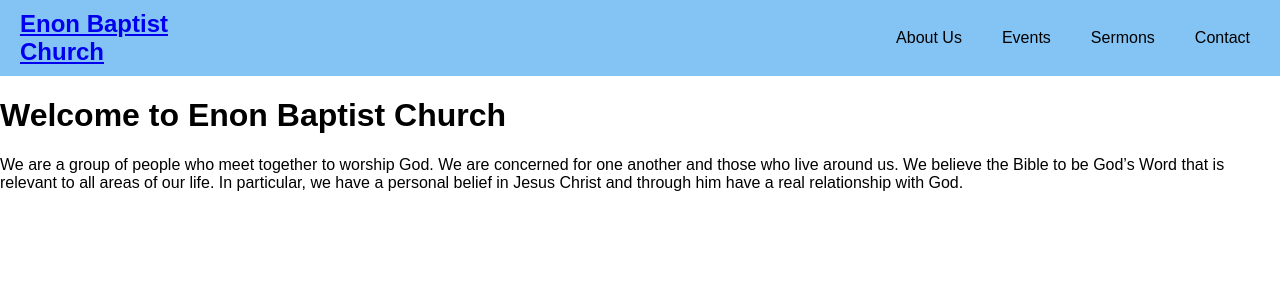
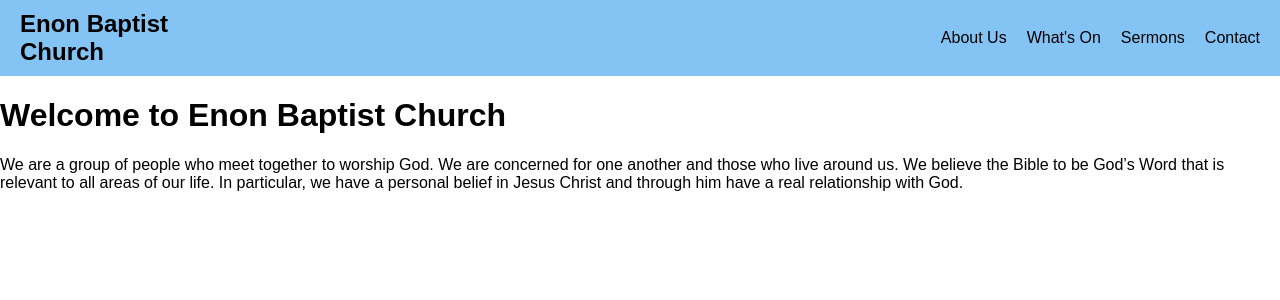
Before and after one commit to david-p-mitchell/demo-ebcc, a React (Create React App) app: page / in a window 1280 px wide. Shown: the top 300 px of the page. Built offline with nearby package versions, Linux system fonts and the light colour scheme.

Commit message:
updated navbar items and css

```diff
--- a/src/components/nav/Navbar.css
+++ b/src/components/nav/Navbar.css
@@ -5,17 +5,21 @@
     padding: 10px 20px;
     position: relative;
     z-index: 10; /* Ensure it appears above content */
+    text-decoration: none;
   }
 
   .navbar-container {
     display: flex;
     justify-content: space-between;
     align-items: center;
+    text-decoration: none;
   }
 
   .navbar-logo {
     font-size: 24px;
     font-weight: bold;
+    text-decoration: none; /* Removes underline */
+    color: black;        /* Inherits the color */
   }
 
   .hamburger {
@@ -38,6 +42,7 @@
   .navbar-menu.active {
     display: flex;
     flex-direction: column; /* Stacked layout for mobile */
+    text-decoration: none;
   }
 
   /* Navbar List */
@@ -56,14 +61,26 @@
   .navbar-list .navbar-link {
     text-decoration: none;
     color: black;
+    display: block;
+    transition: background-color 0.3s ease;
+  }
+
+  .navbar-list .navbar-link-home {
+    text-decoration: none;
+    color: black;
     padding: 10px;
     display: block;
     transition: background-color 0.3s ease;
   }
+  .navbar-link-home {
+    text-decoration: none;
+    color: black;
+  }
 
   .navbar-list .navbar-link:hover {
-    background-color: white;
+    background-color: #84c4f4;
     border-radius: 4px;
+    cursor: pointer;
   }
 
   /* Dropdown Menu */
@@ -79,7 +96,7 @@
       display: none; /* Hidden by default */
       flex-direction: column;
       width: 100%;
-      background-color: white;
+      background-color: #84c4f4;
       position: absolute;
       top: 100%; /* Below the navbar */
       left: 0;
@@ -101,10 +118,11 @@
     .navbar-list .navbar-link {
       padding: 14px;
       text-align: left;
-      background-color: #8ed1fc;
+      background-color: #84c4f4;
     }
 
     .navbar-list .navbar-link:hover {
-      background-color: #8ed1fc;
+      background-color: #84c4f4;
+      cursor: grab;
     }
   }
--- a/src/components/nav/Navbar.js
+++ b/src/components/nav/Navbar.js
@@ -22,19 +22,25 @@ const Navbar = () => {
   };
 
   const aboutLinks = [
-    { to: "/team", label: "Team" },
-    { to: "/mission", label: "Mission" },
+    { to: "/what-we-believe", label: "What We Believe" },
+    { to: "/church-history", label: "Church History" },
+    { to: "/pastors-message", label: "Pastor's Message" },
   ];
 
   const eventLinks = [
-    { to: "/event1", label: "Event 1" },
-    { to: "/event2", label: "Event 2" },
+    { to: "/sunday-services", label: "Sunday Services" },
+    { to: "/bible-study", label: "Bible Study" },
+    { to: "/womens-meetings", label: "Women's Meetings" },
+    { to: "/event2", label: "Online Prayer Meeting" },
+    { to: "/mens-meetings", label: "Men's Meetings" },
+    { to: "/youth", label: "Discoverers" },
+    { to: "/children", label: "Children" },
   ];
 
   return (
     <nav className="navbar">
       <div className="navbar-container">
-      <NavLink to="/" className="navbar-link" onClick={handleLinkClick}>
+      <NavLink to="/" className="navbar-link-home" onClick={handleLinkClick}>
         <div className="navbar-logo">Enon Baptist Church</div>
         </NavLink>
         <button className="hamburger" onClick={toggleMenu}>
@@ -53,7 +59,7 @@ const Navbar = () => {
           />
 
           <DropdownMenu
-            title="Events"
+            title="What's On"
             links={eventLinks}
             isOpen={activeDropdown === 1}
             onClick={() => toggleDropdown(1)}
```
